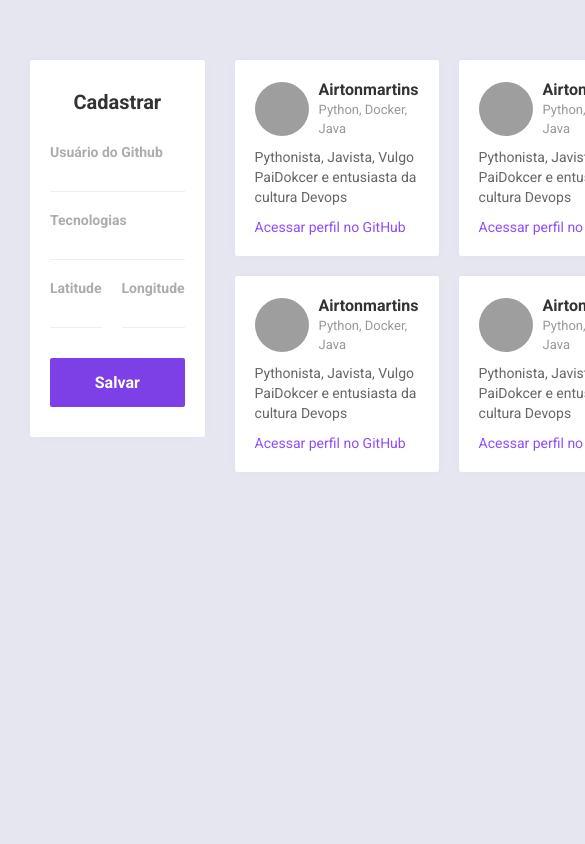
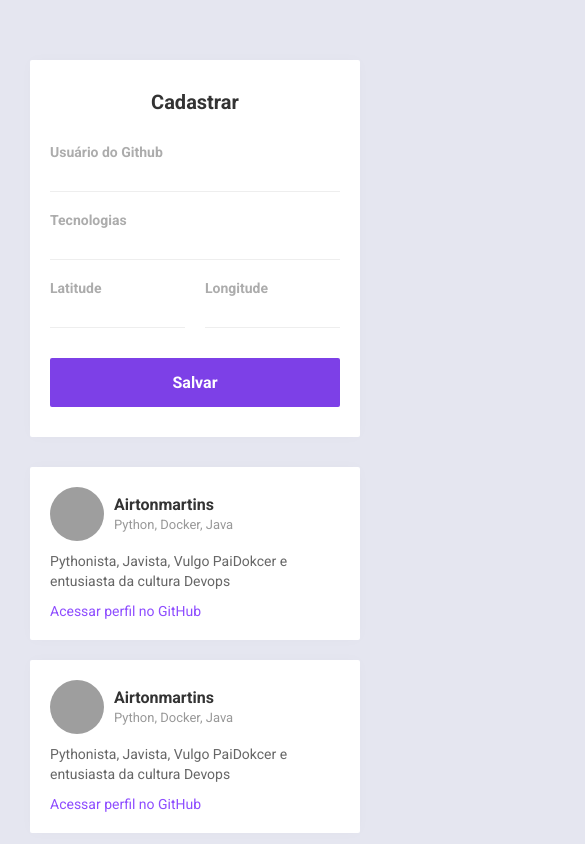
Before and after one commit to Airtonmartins/semana-omnistack-practice, a React (Create React App) app in the folder semana-omnistack-10.0/web/: page / in a window 390 px wide. Shown: the top 844 px of the page, 585 px wide, since content can reach past the window. Built offline with nearby package versions, Linux system fonts and the light colour scheme; grey boxes are pictures that could not be loaded.

Commit message:
[semana-omnstack-10.0] Insere responsividade
* Inserido @media nos css's de estilização pra deixar aplicação responsiva de acordo com a resolução do dispositivo.

```diff
--- a/semana-omnistack-10.0/web/src/App.css
+++ b/semana-omnistack-10.0/web/src/App.css
@@ -11,3 +11,18 @@
 #app main {
     margin-left: 30px;
 }
+
+@media (max-width: 1000px) {
+    #app {
+        flex-direction: column;
+    }
+
+    #app main {
+        margin-left: 0;
+        margin-top: 30px;
+    }
+
+    #app aside {
+        width: 100%;
+    }
+}
--- a/semana-omnistack-10.0/web/src/Main.css
+++ b/semana-omnistack-10.0/web/src/Main.css
@@ -7,6 +7,12 @@ main ul {
     grid-template-columns: repeat(2, 1fr);
     gap: 20px;
     list-style: none;
+}
+
+@media (max-width: 650px) {
+    main ul {
+        grid-template-columns: 1fr;
+    }
 }
 
 li.dev-item {
```
